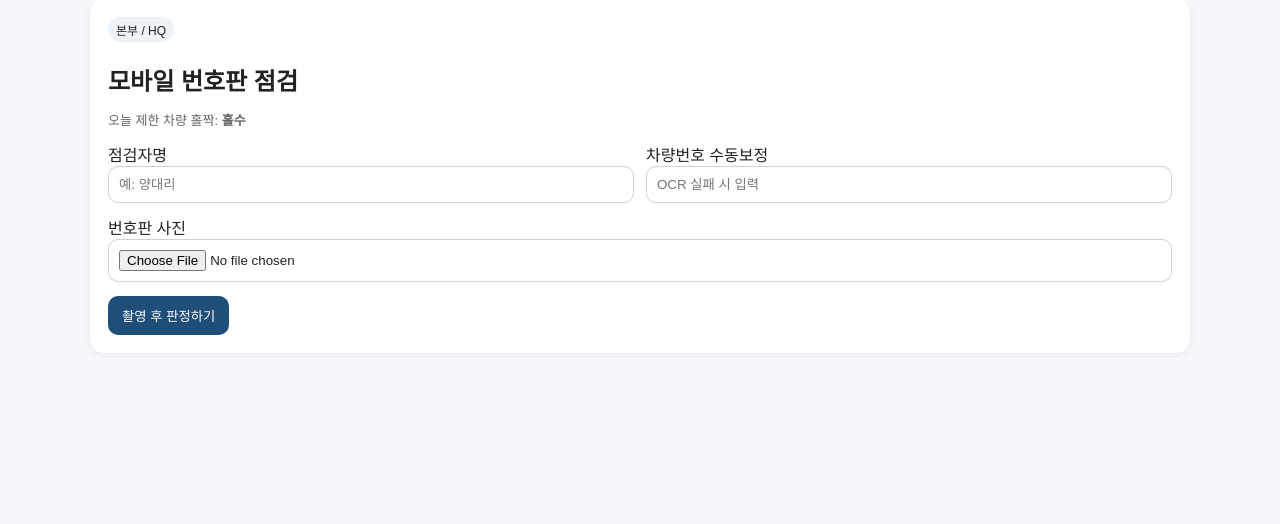
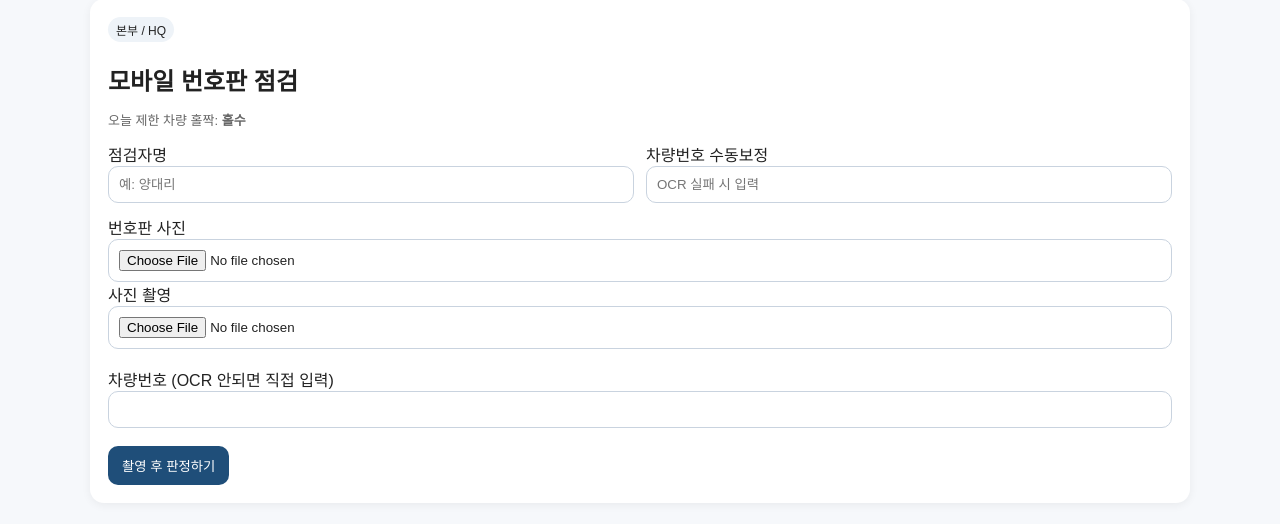
Before and after one commit to doolybooster-gif/-, a FastAPI app: page /branch/HQ in a window 1280 px wide. Shown: the part 77-601 px from the top of the page. Run offline with FastAPI, Linux system fonts and the light colour scheme; data comes from the database, SQL or seed files in the repository.

Commit message:
Update scan.html

```diff
--- a/templates/scan.html
+++ b/templates/scan.html
@@ -20,7 +20,18 @@
       <label>번호판 사진</label>
       <input type="file" name="image" accept="image/*" capture="environment" required>
     </div>
-    <div style="margin-top:14px;"><button type="submit">촬영 후 판정하기</button></div>
+<form action="/api/scan" method="post" enctype="multipart/form-data">
+
+    <input type="hidden" name="branch_code" value="{{ branch_code }}">
+
+    <label>사진 촬영</label><br>
+    <input type="file" name="image" accept="image/*" capture="environment" required><br><br>
+
+    <label>차량번호 (OCR 안되면 직접 입력)</label><br>
+    <input type="text" name="manual_plate"><br><br>
+
+    <button type="submit">촬영 후 판정하기</button>
+</form>
   </form>
 </div>
 
```
